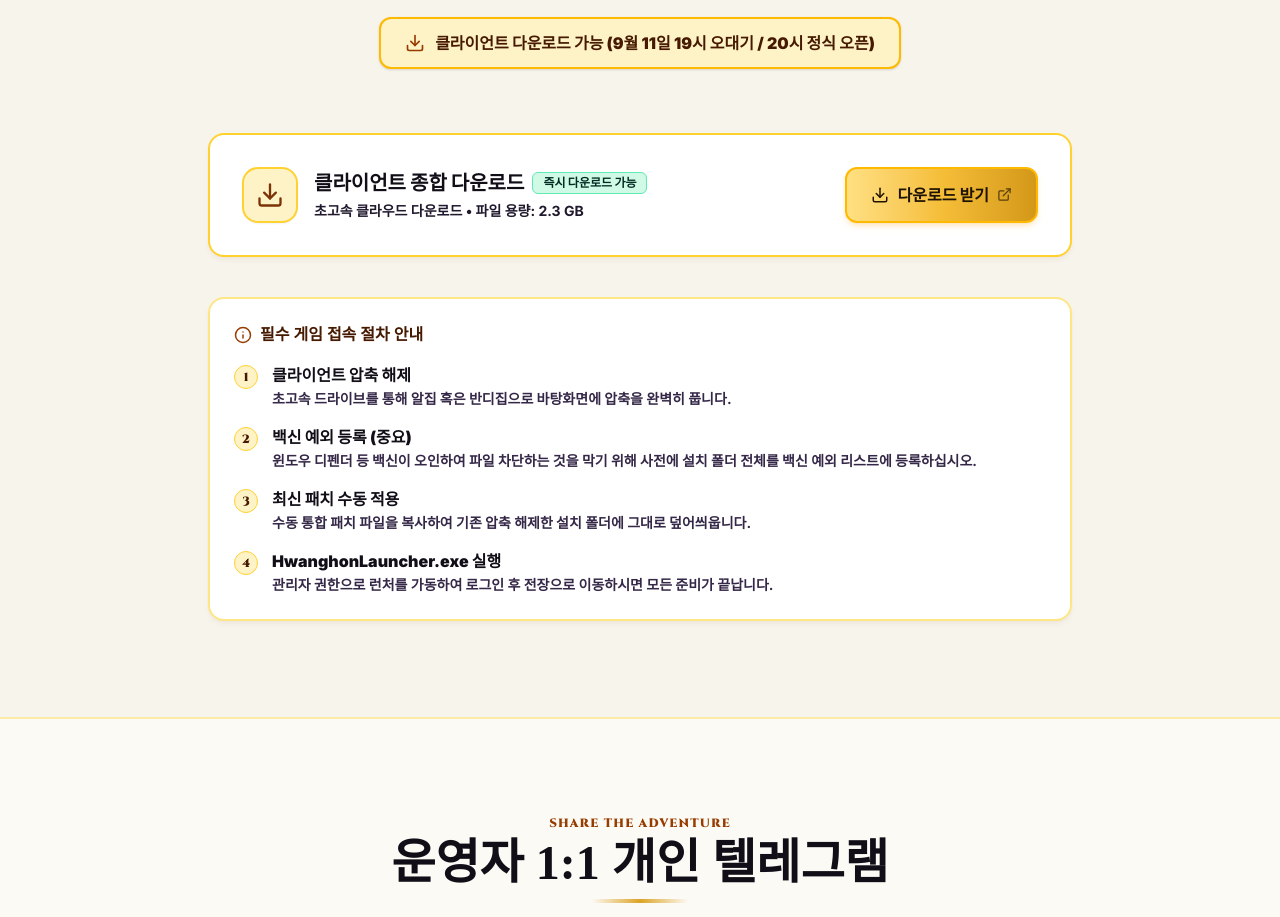
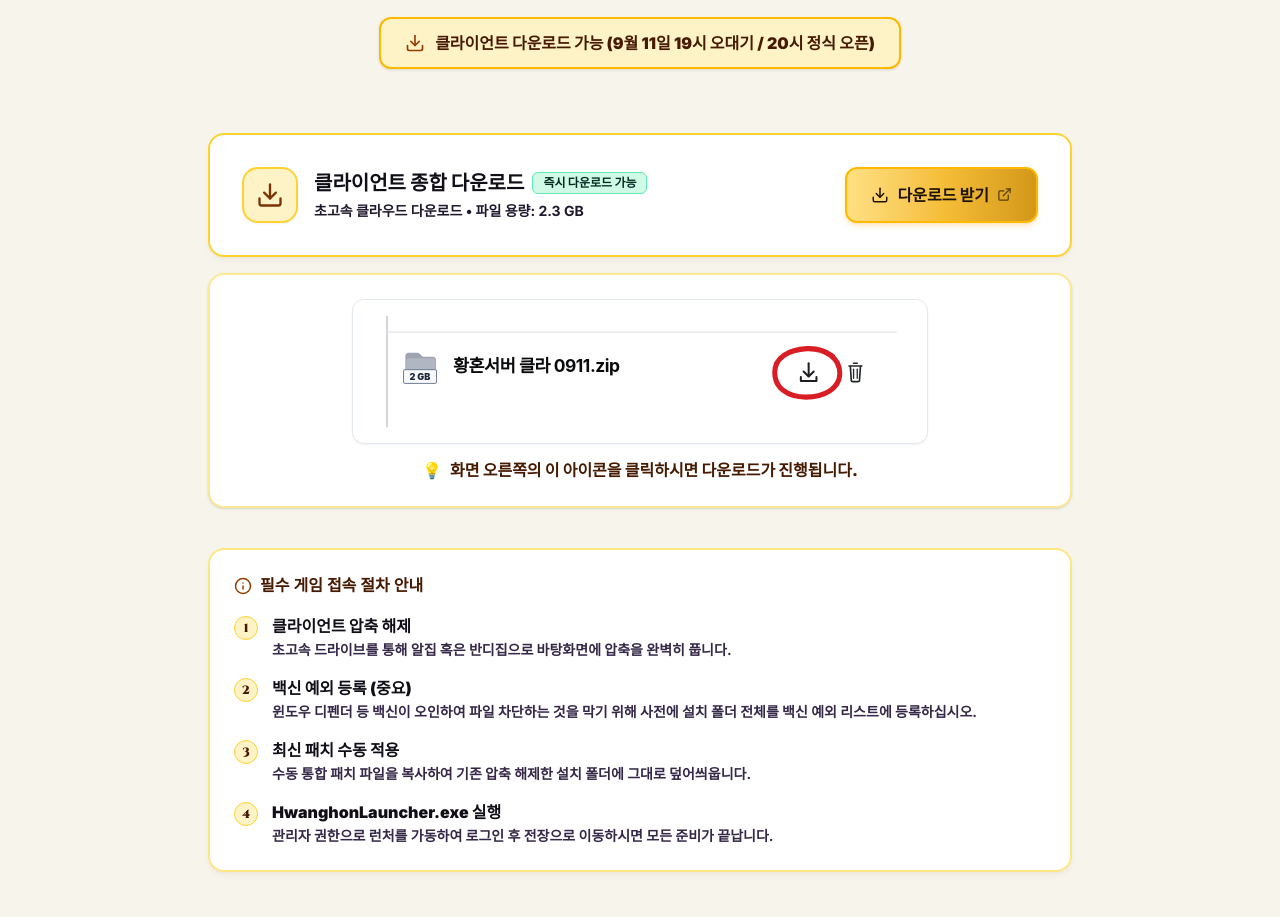
Before and after one commit to Soonhyouk/Hwanghon_1, a React (Vite) app: page / in a window 1280 px wide. Shown: the part 4624-5541 px from the top of the page. Built offline with nearby package versions, Linux system fonts and the light colour scheme.

Commit message:
feat(download): add FileKiwi download guide image
Include a visual guide for the file download process to improve user experience on the download page.

```diff
--- a/src/App.tsx
+++ b/src/App.tsx
@@ -41,6 +41,8 @@ import charFemaleMage from "./assets/images/char_female_mage_1787297824479.jpg";
 import charPrinceKnight from "./assets/images/char_prince_knight_1787300975262.jpg";
 // @ts-ignore
 import charFemaleKnight from "./assets/images/char_female_knight_1787300989342.jpg";
+// @ts-ignore
+import downloadGuideImg from "./assets/images/filekiwi_download_guide.svg";
 
 // Types
 interface Notice {
@@ -1088,8 +1090,8 @@ export default function App() {
 
           <div className="mb-10 space-y-4" id="download-actions-list">
             {DOWNLOAD_LINKS.map((link, idx) => (
+              <div key={idx} className="space-y-4">
                 <div
-                key={idx}
                   className="w-full flex flex-col sm:flex-row sm:items-center justify-between p-6 sm:p-8 rounded-2xl border-2 border-amber-300 bg-white text-left relative overflow-hidden shadow-md shadow-amber-900/5 gap-6 hover:border-amber-400 transition-all"
                 >
                   <div className="flex items-center gap-4 relative z-10">
@@ -1121,6 +1123,23 @@ export default function App() {
                       다운로드 받기
                       <ExternalLink size={15} className="opacity-70" />
                     </a>
+                  </div>
+                </div>
+
+                {/* Download Guide Image & Instruction */}
+                <div className="p-5 sm:p-6 bg-white border-2 border-amber-200/90 rounded-2xl shadow-sm text-center">
+                  <div className="max-w-xl mx-auto rounded-xl overflow-hidden border border-slate-200 bg-white p-2 sm:p-3 shadow-xs">
+                    <img
+                      src={downloadGuideImg}
+                      alt="다운로드 진행 아이콘 안내"
+                      className="w-full h-auto object-contain mx-auto"
+                      referrerPolicy="no-referrer"
+                    />
+                  </div>
+                  <p className="mt-3.5 text-sm sm:text-base font-black text-amber-950 flex items-center justify-center gap-2">
+                    <span className="text-rose-600 font-black">💡</span>
+                    <span>화면 오른쪽의 이 아이콘을 클릭하시면 다운로드가 진행됩니다.</span>
+                  </p>
                 </div>
               </div>
             ))}
```
Also changed, not shown: src/assets/images/filekiwi_download_guide.svg (added). Lines whose indentation alone changed are shown as unchanged.
